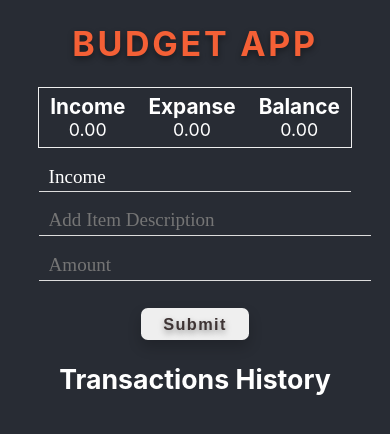
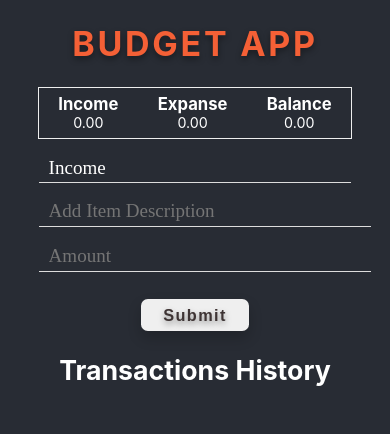
Before and after one commit to ajaydewangan215/budget-app, a React (Create React App) app: page / in a window 390 px wide. Shown: the top 434 px of the page. Built offline with nearby package versions, Linux system fonts and the light colour scheme.

Commit message:
update App.css file

```diff
--- a/src/App.css
+++ b/src/App.css
@@ -249,6 +249,9 @@ We hide :before pseudo-element on :active
   .form-wrapper, .balance-box, .transaction-list{
     width: 26rem;
   }
+  .balance-box{
+    font-size: 85%;
+  }
 }
 
 @media (max-width: 470px) {
@@ -258,4 +261,7 @@ We hide :before pseudo-element on :active
   .form-wrapper, .balance-box, .transaction-list{
     width: 23rem;
   }
+  .balance-box{
+    font-size: 80%;
+  }
 }
```
